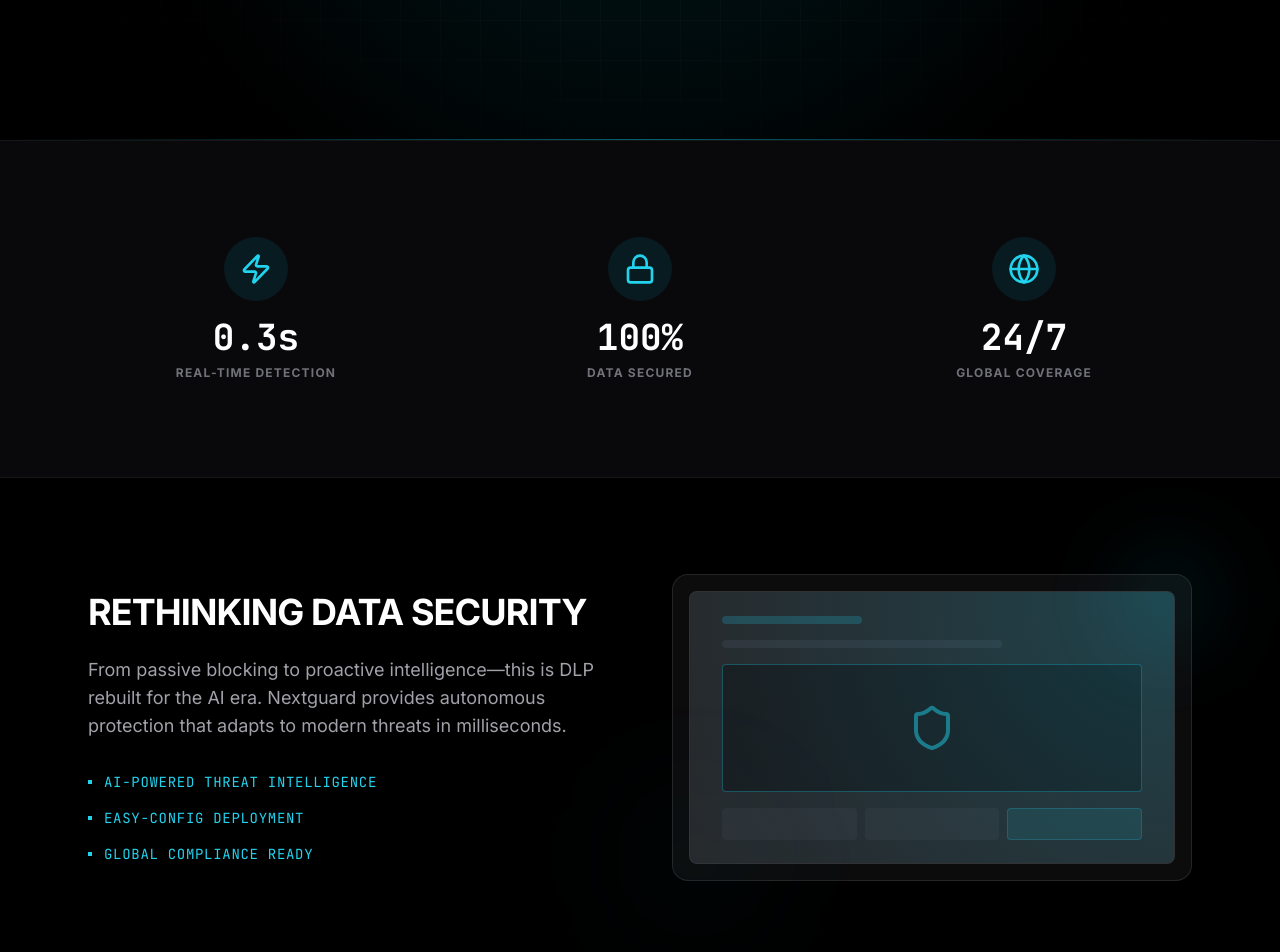
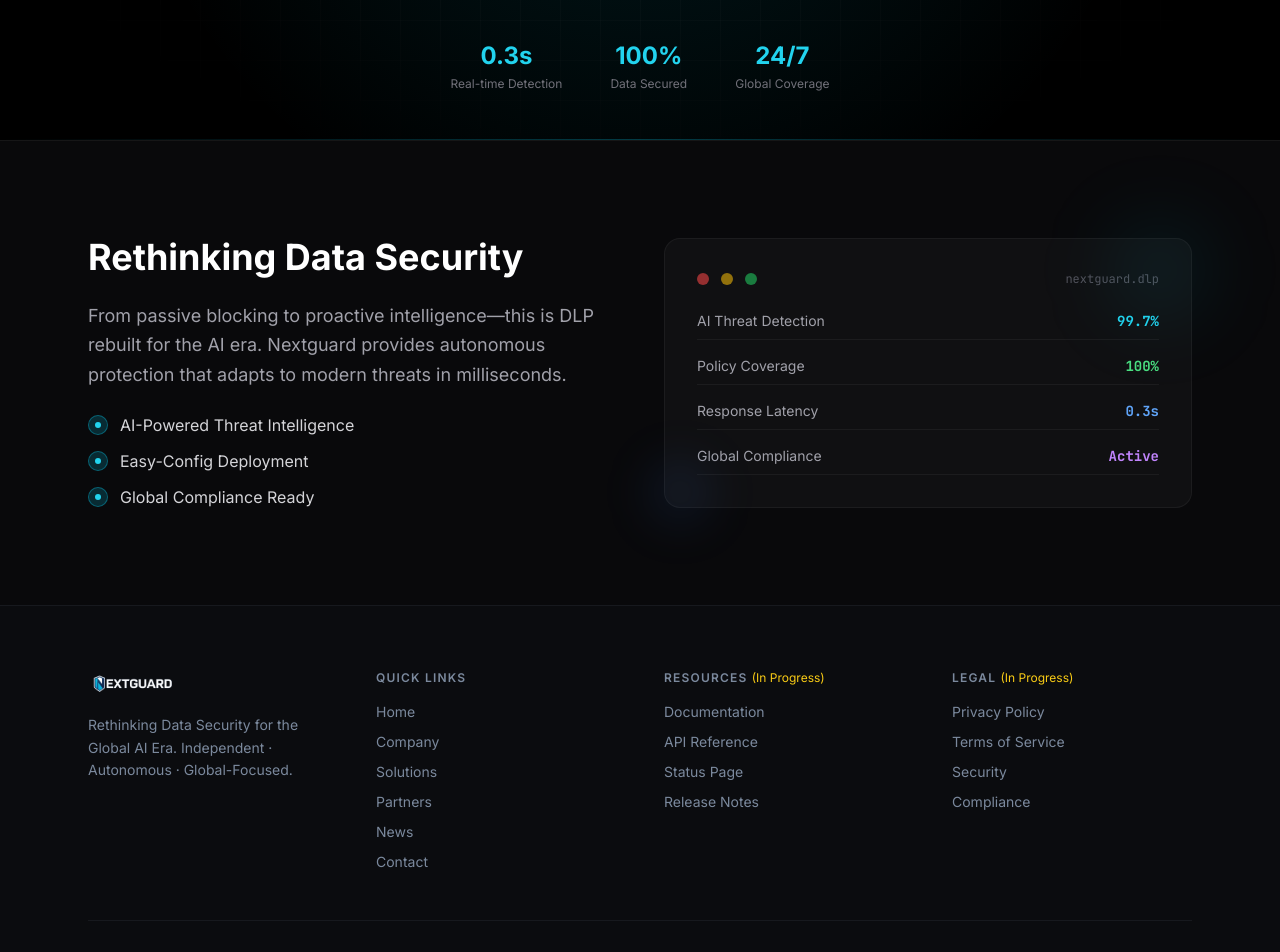
Before and after one commit to NextGuard-hk/nextguard-website, a Next.js app: page / in a window 1280 px wide. Shown: the part 660-1612 px from the top of the page. Built offline with nearby package versions, Linux system fonts and the light colour scheme.

Commit message:
Remove shield icon, add CSS animation to NEXTGUARD and subtitle text

```diff
--- a/components/home-page.tsx
+++ b/components/home-page.tsx
@@ -4,7 +4,7 @@ import Link from "next/link"
 import Image from "next/image"
 import { useLanguage } from "@/lib/language-context"
 import { AnimateIn } from "./animate-in"
-import { ArrowRight, ArrowRightLeft, Rocket, ShieldCheck, Cpu, Shield, Zap, Lock, Globe } from "lucide-react"
+import { ArrowRight, ArrowRightLeft, Rocket, ShieldCheck, Cpu, Zap, Lock, Globe } from "lucide-react"
 
 const pillarIcons = [Rocket, Cpu, ShieldCheck, ArrowRightLeft]
 
@@ -13,6 +13,50 @@ export function HomePage() {
 
   return (
     <>
+      <style>{`
+        @keyframes heroLetterFadeIn {
+          0% { opacity: 0; transform: translateY(20px) skewX(-4deg); filter: blur(6px); }
+          100% { opacity: 1; transform: translateY(0) skewX(0deg); filter: blur(0); }
+        }
+        @keyframes heroCursorBlink {
+          0%, 100% { opacity: 1; }
+          50% { opacity: 0; }
+        }
+        @keyframes heroSubtitleReveal {
+          0% { opacity: 0; letter-spacing: 0.6em; filter: blur(4px); }
+          100% { opacity: 1; letter-spacing: 0.5em; filter: blur(0); }
+        }
+        @keyframes heroGlowPulse {
+          0%, 100% { text-shadow: 0 0 20px rgba(6,182,212,0.4), 0 0 40px rgba(6,182,212,0.2); }
+          50% { text-shadow: 0 0 40px rgba(6,182,212,0.8), 0 0 80px rgba(6,182,212,0.4); }
+        }
+        .hero-next {
+          display: inline-block;
+          opacity: 0;
+          animation: heroLetterFadeIn 0.7s cubic-bezier(0.16,1,0.3,1) 0.3s forwards;
+        }
+        .hero-guard {
+          display: inline-block;
+          opacity: 0;
+          animation: heroLetterFadeIn 0.7s cubic-bezier(0.16,1,0.3,1) 0.6s forwards, heroGlowPulse 3s ease-in-out 1.4s infinite;
+        }
+        .hero-subtitle {
+          opacity: 0;
+          animation: heroSubtitleReveal 1s ease-out 1s forwards;
+        }
+        .hero-cursor {
+          display: inline-block;
+          width: 3px;
+          height: 0.9em;
+          background: #22d3ee;
+          margin-left: 4px;
+          vertical-align: middle;
+          animation: heroCursorBlink 0.8s step-end 1.3s 6;
+          opacity: 0;
+          animation-fill-mode: forwards;
+        }
+      `}</style>
+
       {/* Hero */}
       <section className="relative flex min-h-screen flex-col items-center justify-center overflow-hidden bg-black py-20">
         {/* Background Visuals */}
@@ -23,23 +67,15 @@ export function HomePage() {
 
         <div className="relative z-10 mx-auto max-w-6xl px-6 text-center">
           <AnimateIn>
-            <div className="flex justify-center mb-8">
-               <div className="relative">
-                 <div className="absolute -inset-4 rounded-full bg-cyan-500/20 blur-xl animate-pulse" />
-                 <Shield className="h-20 w-20 text-cyan-400 relative z-10" />
-               </div>
-            </div>
-          </AnimateIn>
-
-          <AnimateIn delay={100}>
             <h1 className="text-6xl md:text-8xl font-black tracking-tighter uppercase mb-2 italic">
-              <span className="text-white">NEXT</span>
-              <span className="text-cyan-400">GUARD</span>
+              <span className="hero-next text-white">NEXT</span>
+              <span className="hero-guard text-cyan-400">GUARD</span>
+              <span className="hero-cursor" aria-hidden="true" />
             </h1>
           </AnimateIn>
 
           <AnimateIn delay={200}>
-            <p className="text-cyan-400 text-lg md:text-2xl tracking-[0.5em] uppercase font-mono mb-12">
+            <p className="hero-subtitle text-cyan-400 text-lg md:text-2xl tracking-[0.5em] uppercase font-mono mb-12">
               // AI-Driven Data Loss Prevention
             </p>
           </AnimateIn>
@@ -49,7 +85,7 @@ export function HomePage() {
               <Link href="/contact" className="rounded-none border-2 border-cyan-400 bg-cyan-400 px-8 py-3 font-bold text-black transition-all hover:bg-transparent hover:text-cyan-400 uppercase tracking-widest">
                 {t.home.heroGetStarted}
               </Link>
-              <Link href="/solutions" className="rounded-none border-2 border-white/20 bg-white/5 px-8 py-3 font-bold text-white transition-all hover:border-cyan-400 hover:text-cyan-400 uppercase tracking-widest">
+              <Link href="/solutions" className="rounded-none border-2 border-white/20 bg-transparent px-8 py-3 font-bold text-white transition-all hover:border-cyan-400 hover:text-cyan-400 uppercase tracking-widest">
                 {t.home.heroViewSolutions}
               </Link>
             </div>
@@ -57,81 +93,81 @@ export function HomePage() {
         </div>
 
         {/* Decorative Lines */}
-        <div className="absolute bottom-0 left-0 w-full h-px bg-gradient-to-r from-transparent via-cyan-500/50 to-transparent" />
-      </section>
+        <div className="absolute bottom-0 left-0 right-0 h-px bg-gradient-to-r from-transparent via-cyan-500/30 to-transparent" />
 
         {/* Stats / Visual Section */}
-      <section className="py-24 bg-zinc-950 border-y border-white/5">
-        <div className="mx-auto max-w-6xl px-6">
-          <div className="grid grid-cols-1 md:grid-cols-3 gap-12">
+        <div className="absolute bottom-12 left-0 right-0 flex justify-center gap-12">
           {[
             { icon: Zap, label: t.home.heroStat1Label, value: "0.3s" },
             { icon: Lock, label: t.home.heroStat2Label, value: "100%" },
             { icon: Globe, label: t.home.heroStat3Label, value: "24/7" }
           ].map((stat, i) => (
-              <AnimateIn key={i} delay={i * 100} className="flex flex-col items-center text-center">
-                <div className="mb-4 rounded-full bg-cyan-500/10 p-4">
-                  <stat.icon className="h-8 w-8 text-cyan-400" />
+            <div key={i} className="text-center">
+              <div className="text-2xl font-bold text-cyan-400">{stat.value}</div>
+              <div className="text-xs text-zinc-500 mt-1">{stat.label}</div>
             </div>
-                <div className="text-4xl font-bold text-white mb-2 font-mono">{stat.value}</div>
-                <div className="text-zinc-500 uppercase tracking-widest text-xs font-bold">{stat.label}</div>
-              </AnimateIn>
           ))}
-          </div>
         </div>
       </section>
 
       {/* Featured visual section */}
-      <section className="py-24 bg-black overflow-hidden">
-        <div className="mx-auto max-w-6xl px-6">
-          <div className="flex flex-col md:flex-row items-center gap-16">
-            <div className="flex-1">
+      <section className="py-24 bg-zinc-950 border-t border-white/5">
+        <div className="container mx-auto max-w-6xl px-6">
           <AnimateIn>
-                <h2 className="text-4xl font-bold text-white mb-6 uppercase tracking-tight">{t.home.featuredTitle}</h2>
-                <p className="text-zinc-400 text-lg mb-8">
-              {t.home.featuredDesc}
-                </p>
-                <div className="space-y-4">
+            <div className="grid grid-cols-1 md:grid-cols-2 gap-12 items-center">
+              <div className="space-y-6">
+                <h2 className="text-3xl md:text-4xl font-bold text-white">{t.home.featuredTitle}</h2>
+                <p className="text-zinc-400 text-lg leading-relaxed">{t.home.featuredDesc}</p>
+                <ul className="space-y-3">
                   {[
                     t.home.featuredFeature1,
                     t.home.featuredFeature2,
                     t.home.featuredFeature3
                   ].map((item, i) => (
-                    <div key={i} className="flex items-center gap-3 text-cyan-400 font-mono text-sm uppercase tracking-wider">
-                      <div className="h-1 w-1 bg-cyan-400" />
+                    <li key={i} className="flex items-center gap-3 text-zinc-300">
+                      <span className="w-5 h-5 rounded-full bg-cyan-500/20 border border-cyan-500/40 flex items-center justify-center">
+                        <span className="w-1.5 h-1.5 rounded-full bg-cyan-400" />
+                      </span>
                       {item}
+                    </li>
+                  ))}
+                </ul>
+              </div>
+
+              {/* Mockup visual */}
+              <div className="relative">
+                <div className="rounded-2xl border border-white/5 bg-zinc-900/50 p-8 space-y-4">
+                  <div className="flex items-center gap-3">
+                    <div className="w-3 h-3 rounded-full bg-red-500/60" />
+                    <div className="w-3 h-3 rounded-full bg-yellow-500/60" />
+                    <div className="w-3 h-3 rounded-full bg-green-500/60" />
+                    <div className="ml-auto text-xs font-mono text-zinc-600">nextguard.dlp</div>
+                  </div>
+                  <div className="space-y-2">
+                    {[
+                      { label: "AI Threat Detection", value: "99.7%", color: "cyan" },
+                      { label: "Policy Coverage", value: "100%", color: "green" },
+                      { label: "Response Latency", value: "0.3s", color: "blue" },
+                      { label: "Global Compliance", value: "Active", color: "purple" },
+                    ].map((row, i) => (
+                      <div key={i} className="flex items-center justify-between py-2 border-b border-white/5">
+                        <span className="text-sm text-zinc-400">{row.label}</span>
+                        <span className={`text-sm font-mono font-bold ${
+                          row.color === 'cyan' ? 'text-cyan-400' :
+                          row.color === 'green' ? 'text-green-400' :
+                          row.color === 'blue' ? 'text-blue-400' :
+                          'text-purple-400'
+                        }`}>{row.value}</span>
                       </div>
                     ))}
                   </div>
-              </AnimateIn>
                 </div>
-            <div className="flex-1 relative">
-              <AnimateIn delay={200}>
-                <div className="relative rounded-2xl border border-white/10 bg-zinc-900/50 p-4 overflow-hidden group">
-                  <div className="absolute inset-0 bg-gradient-to-br from-cyan-500/10 to-transparent opacity-0 group-hover:opacity-100 transition-opacity" />
-                  <div className="aspect-video bg-zinc-800 rounded-lg flex items-center justify-center border border-white/5 relative overflow-hidden">
-                     {/* Mockup visual */}
-                     <div className="absolute inset-0 bg-[radial-gradient(circle_at_top_right,rgba(6,182,212,0.2),transparent)]" />
-                     <div className="p-8 w-full space-y-4">
-                        <div className="h-2 w-1/3 bg-cyan-400/20 rounded" />
-                        <div className="h-2 w-2/3 bg-zinc-700/50 rounded" />
-                        <div className="h-32 w-full bg-zinc-900/80 rounded border border-cyan-400/30 flex items-center justify-center">
-                           <Shield className="h-12 w-12 text-cyan-400/50 animate-pulse" />
-                        </div>
-                        <div className="grid grid-cols-3 gap-2">
-                           <div className="h-8 bg-zinc-700/30 rounded" />
-                           <div className="h-8 bg-zinc-700/30 rounded" />
-                           <div className="h-8 bg-cyan-400/10 rounded border border-cyan-400/20" />
+                {/* Floating elements */}
+                <div className="absolute -top-4 -right-4 w-24 h-24 bg-cyan-500/10 rounded-full blur-2xl" />
+                <div className="absolute -bottom-4 -left-4 w-16 h-16 bg-blue-500/10 rounded-full blur-xl" />
               </div>
             </div>
-                  </div>
-                </div>
-                {/* Floating elements */}
-                <div className="absolute -top-6 -right-6 h-24 w-24 bg-cyan-500/10 rounded-full blur-2xl" />
-                <div className="absolute -bottom-10 -left-10 h-32 w-32 bg-cyan-500/5 rounded-full blur-3xl" />
           </AnimateIn>
-            </div>
-          </div>
         </div>
       </section>
     </>
```
Lines whose indentation alone changed are shown as unchanged.
